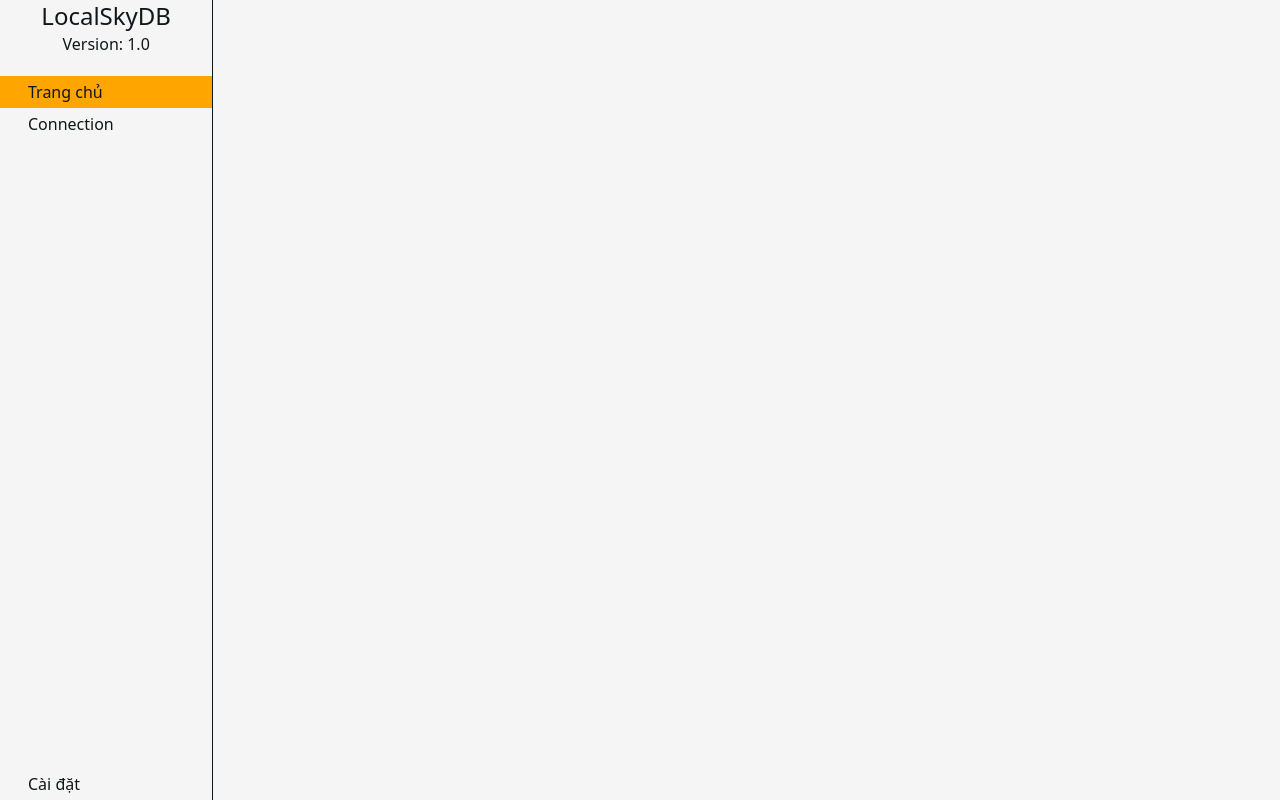
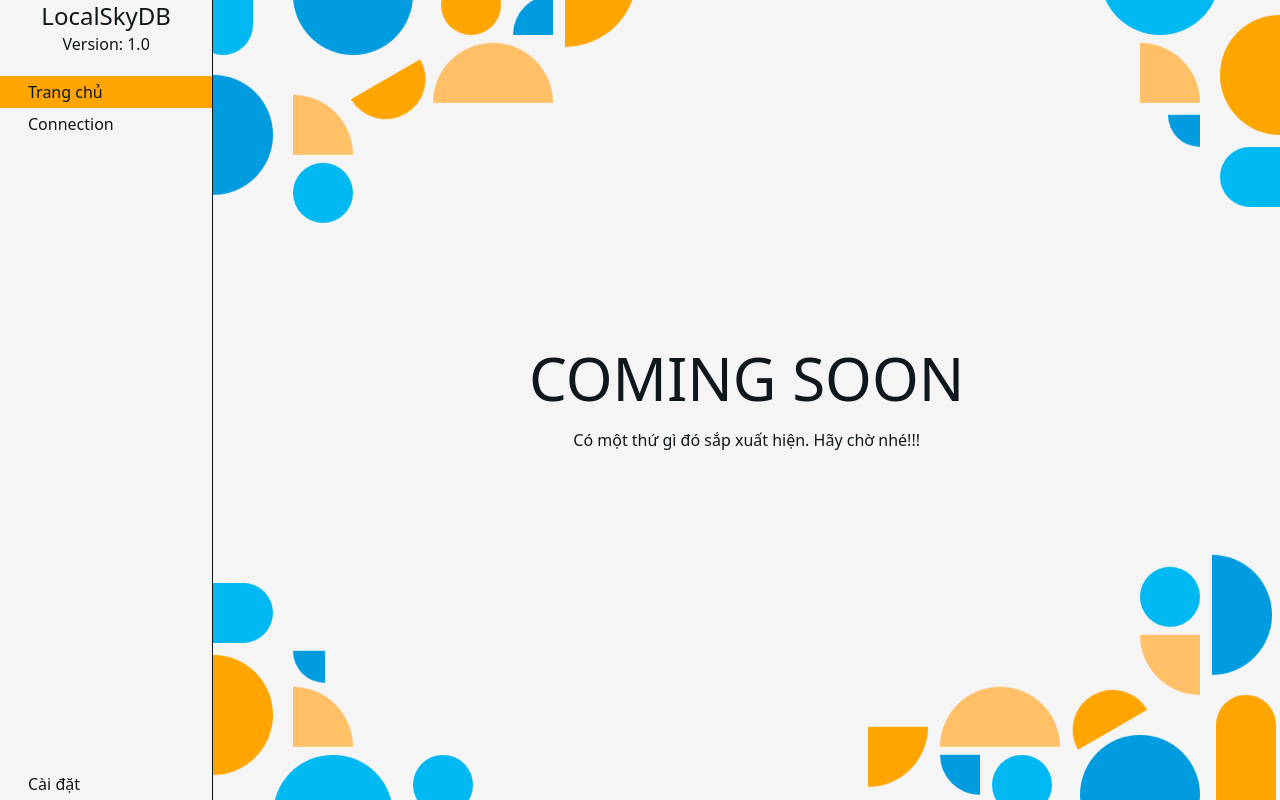
Before and after one commit to Riiichan04/LocalDBManager, a Next.js app: page / in a window 1280 px wide. Built offline with nearby package versions, Linux system fonts and the light colour scheme; some icons are missing.

Commit message:
Add ComingSoon Component

```diff
--- a/src/app/page.tsx
+++ b/src/app/page.tsx
@@ -1,6 +1,7 @@
 "use client"
 
 import AddNewConnectionForm from "@/components/AddNewConnectionForm";
+import ComingSoon from "@/components/ComingSoon";
 import DisplayComponent from "@/components/DisplayComponent";
 import DisplayFeatureBar from "@/components/DisplayFeatureBar";
 import FeatureBar from "@/components/FeatureBar";
@@ -81,15 +82,18 @@ export default function Home() {
             <div className="col-span-2">
                 <MenuBar currentMenuBarFeature={currentMenuFeature} updateCurrentMenuBarFeature={updateMenuBarFeature} />
             </div>
+            <div className="flex flex-col h-screen col-span-10">
+                {currentMenuFeature === MenuBarType.HOME && <ComingSoon />}
                 {currentMenuFeature === MenuBarType.CONNECTION &&
-                <div className="flex flex-col h-screen col-span-10">
+                    <>
                         <FeatureBar currentFeature={currentFeature} setCurrentFeature={updateCurrentFeature} />
                         <DisplayFeatureBar {...featureBarProps} />
                         <div className="flex-1" style={{ overflow: 'auto' }}>
                             <DisplayComponent {...componentDisplayProp} />
                         </div>
+                    </>
+                }
             </div>
-            }
             {addNewConnectionFormState && <AddNewConnectionForm setDisplayAddNewConnectionForm={updateAddNewForm} />}
         </div>
 
--- /dev/null
+++ b/src/components/ComingSoon.tsx
@@ -0,0 +1,53 @@
+import '@/styles/comingSoonBackground.css'
+
+export default function ComingSoon() {
+    return (
+        <div className="w-full h-full flex items-center justify-center relative overflow-hidden">
+            <div className='absolute w-full h-full'>
+                <div className='bg-top-right'>
+                    <div className="w-15 h-30 bg-element-circle-main rounded-r-full top-20 left-0"></div>
+                    <div className="w-15 h-15 bg-element-circle-sub rounded-full top-42 left-20"></div>
+                    <div className="w-15 h-15 bg-element-circle-small-sub rounded-tr-full top-25 left-20"></div>
+                    <div className="w-15 h-35 bg-element-circle-sub rounded-full -top-20 -left-5"></div>
+                    <div className="w-30 h-30 rounded-full bg-element-circle-main -top-15 left-20"></div>
+                    <div className="w-20 h-10 bg-element-circle-small-main rounded-t-full top-18 left-35 rotate-150"></div>
+                    <div className="w-30 h-15 bg-element-circle-small-sub rounded-t-full top-12 left-55"></div>
+                    <div className="w-15 h-15 bg-element-circle-small-main rounded-full -top-5 left-57"></div>
+                    <div className="w-10 h-10 bg-element-circle-main rounded-tl-full top-0 left-75"></div>
+                    <div className="w-18 h-18 bg-element-circle-small-main rounded-br-full -top-5 left-88"></div>
+                </div>
+                <div className='bg-top-right'>
+                    <div className="w-30 h-30 rounded-full bg-element-circle-sub -top-20 right-15"></div>
+                    <div className="w-30 h-30 rounded-full bg-element-circle-small-main top-5 -right-15"></div>
+                    <div className="w-15 h-15 bg-element-circle-small-sub rounded-tr-full top-12 right-20"></div>
+                    <div className="w-8 h-8 bg-element-circle-main rounded-bl-full top-30 right-20"></div>
+                    <div className="w-50 h-15 rounded-full bg-element-circle-sub top-38 -right-35"></div>
+                </div>
+                <div className='bg-bottom-right'>
+                    <div className="w-15 h-30 bg-element-circle-main rounded-r-full bottom-30 right-2"></div>
+                    <div className="w-15 h-15 bg-element-circle-sub rounded-full bottom-42 right-20"></div>
+                    <div className="w-15 h-15 bg-element-circle-small-sub rounded-bl-full bottom-25 right-20"></div>
+                    <div className="w-15 h-35 bg-element-circle-small-main rounded-full -bottom-10 right-1"></div>
+                    <div className="w-30 h-30 rounded-full bg-element-circle-main -bottom-15 right-20"></div>
+                    <div className="w-20 h-10 bg-element-circle-small-main rounded-b-full bottom-18 right-35 rotate-150"></div>
+                    <div className="w-30 h-15 bg-element-circle-small-sub rounded-t-full bottom-12 right-55"></div>
+                    <div className="w-15 h-15 bg-element-circle-sub rounded-full -bottom-5 right-57"></div>
+                    <div className="w-10 h-10 bg-element-circle-main rounded-bl-full bottom-0 right-75"></div>
+                    <div className="w-15 h-15 bg-element-circle-small-main rounded-br-full bottom-2 right-88"></div>
+                </div>
+                <div className='bg-bottom-left'>
+                    <div className="w-30 h-30 rounded-full bg-element-circle-sub -bottom-20 left-15"></div>
+                    <div className="w-30 h-30 rounded-full bg-element-circle-small-main bottom-5 -left-15"></div>
+                    <div className="w-15 h-15 bg-element-circle-small-sub rounded-tr-full bottom-12 left-20"></div>
+                    <div className="w-8 h-8 bg-element-circle-main rounded-bl-full bottom-28 left-20"></div>
+                    <div className="w-50 h-15 rounded-full bg-element-circle-sub bottom-38 -left-35"></div>
+                    <div className="w-15 h-15 bg-element-circle-sub rounded-full -bottom-5 left-50"></div>
+                </div>
+            </div>
+            <div className="text-center z-10">
+                <p className="font-light mb-5 md:text-6xl text-4xl">COMING SOON</p>
+                <p className='text-gray-60'>Có một thứ gì đó sắp xuất hiện. Hãy chờ nhé!!!</p>
+            </div>
+        </div>
+    )
+}
--- a/src/components/DisplayFeatureBar.tsx
+++ b/src/components/DisplayFeatureBar.tsx
@@ -7,6 +7,7 @@ import TableFeatureBar from "./TableFeatureBar"
 import { DatabaseConnection } from "@/types/Connection"
 import { QueryResult } from "@/types/QueryResult"
 import { RefObject } from "react"
+import ComingSoon from "./ComingSoon"
 
 type DisplayFeatureBarProps = {
     currentComponent: FeatureType,
@@ -35,15 +36,15 @@ export default function DisplayFeatureBar(props: DisplayFeatureBarProps) {
 
 
     const listComponent = {
-        [FeatureType.NONE]: <></>,
-        [FeatureType.MANAGE]: <></>,
+        [FeatureType.NONE]: <ComingSoon />,
+        [FeatureType.MANAGE]: <ComingSoon />,
         [FeatureType.QUERY]: <EditorFeatureBar {...editorFeatureBarProps} />,
         [FeatureType.TABLE]: <TableFeatureBar updateAddNewConnectionForm={props.updateAddNewConnectionForm} currentConnection={props.currentConnection} setCurrentConnection={props.updateCurrentConnection} />,
-        [FeatureType.INDEX]: <></>,
-        [FeatureType.VIEW]: <></>,
-        [FeatureType.FUNCTION]: <></>,
-        [FeatureType.USER]: <></>,
-        [FeatureType.TRIGGER]: <></>,
+        [FeatureType.INDEX]: <ComingSoon />,
+        [FeatureType.VIEW]: <ComingSoon />,
+        [FeatureType.FUNCTION]: <ComingSoon />,
+        [FeatureType.USER]: <ComingSoon />,
+        [FeatureType.TRIGGER]: <ComingSoon />,
     }
 
     return listComponent[props.currentComponent]
--- /dev/null
+++ b/src/styles/comingSoonBackground.css
@@ -0,0 +1,35 @@
+.bg-element-circle-main {
+    position: absolute;
+    background-color: var(--main-cta-color);
+}
+
+.bg-element-circle-sub {
+    position: absolute;
+    background-color: var(--main-cta-color-hover);
+}
+
+.bg-element-circle-small-main {
+    position: absolute;
+    background-color: var(--sub-cta-color);
+}
+
+.bg-element-circle-small-sub {
+    position: absolute;
+    background-color: var(--sub-cta-color-hover);
+}
+
+@keyframes float {
+  0%, 100% {
+    transform: translateY(0px);
+  }
+  50% {
+    transform: translateY(-6px);
+  }
+}
+
+.bg-top-right div,
+.bg-top-left div,
+.bg-bottom-right div,
+.bg-bottom-left div {
+  animation: float 4s ease-in-out infinite;
+}
```
Lines whose indentation alone changed are shown as unchanged.
